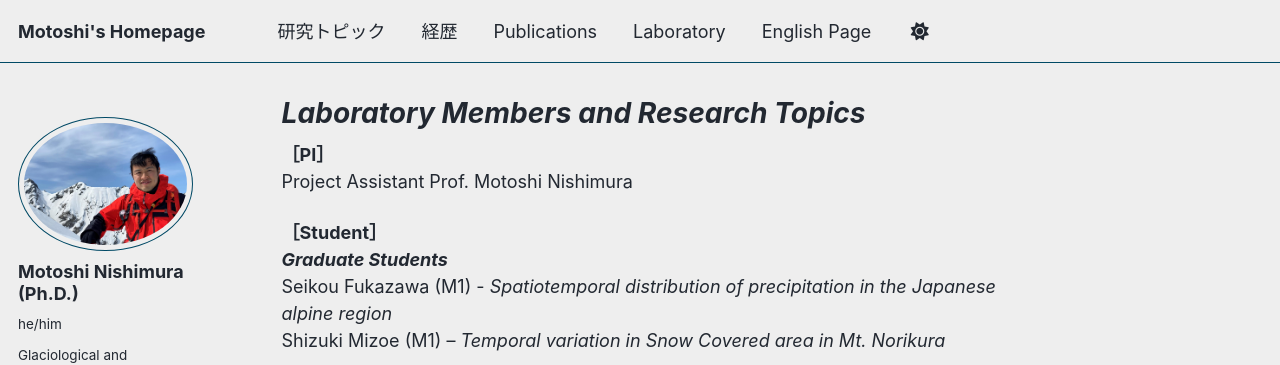
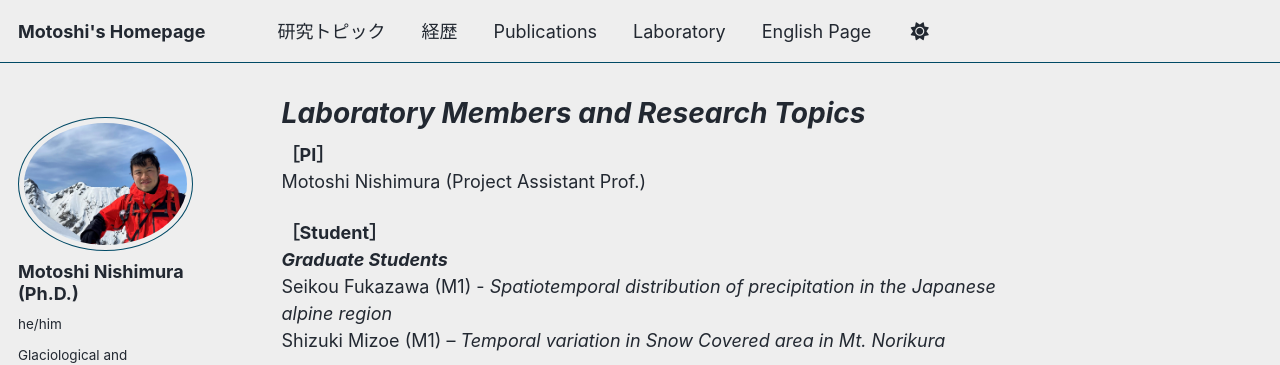
Before and after one commit to MotoshiNishimura/MotoshiNishimura.github.io, a Jekyll site: the page built from _pages/lab_member_en.md, in a window 1280 px wide and 1280 px high. Shown: the top 365 px of the window. Built offline with Jekyll 4.4.1, drawn with Linux system fonts in a browser that asks for light colours; some web fonts are replaced; a script bundle is joined from its source files by our own code; library files that are not in the unit come from our copies.

```diff
--- a/_pages/lab_member_en.md
+++ b/_pages/lab_member_en.md
@@ -4,7 +4,7 @@ title: "*Laboratory Members and Research Topics*"
 author_profile: true
 ---
 **［PI］**<br>
-Project Assistant Prof. Motoshi Nishimura<br>
+Motoshi Nishimura (Project Assistant Prof.)<br>
 
 **［Student］**<br>
 __*Graduate Students*__<br>
```
